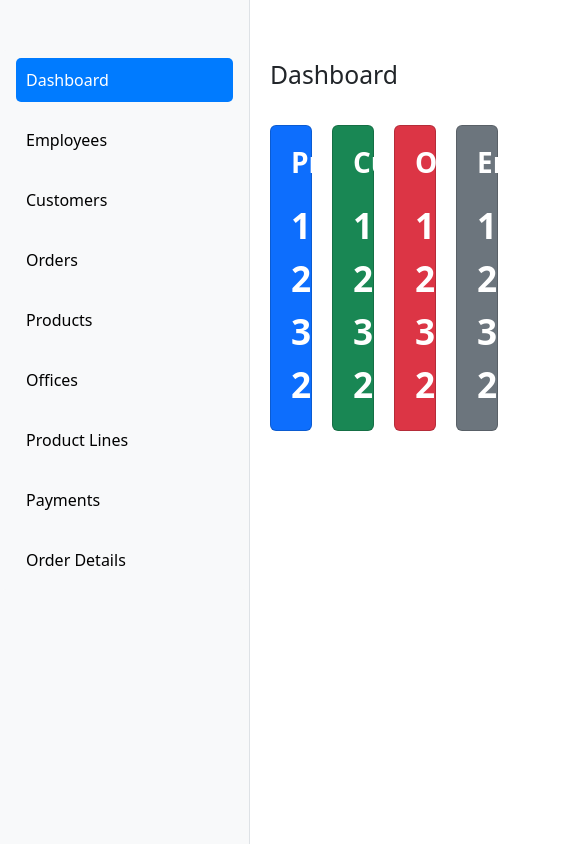
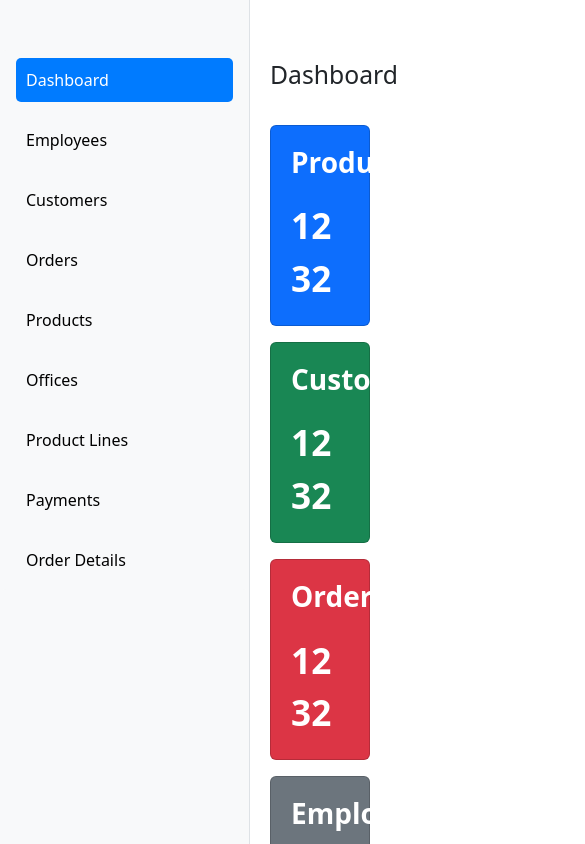
Before and after one commit to FabioMiguel2000/Company-Dashboard, a React (Vite) app in the folder client/: page / in a window 390 px wide. Shown: the top 844 px of the page, 585 px wide, since content can reach past the window. Built offline with nearby package versions, Linux system fonts and the light colour scheme.

Commit message:
client/feat: added responsiveness to main card wrapper

```diff
--- a/client/src/components/Dashboard/Dashboard.css
+++ b/client/src/components/Dashboard/Dashboard.css
@@ -1,7 +1,7 @@
 .main-card-wrapper{
     display: grid;
     grid-template-columns: 1fr 1fr 1fr 1fr;
-    gap: 20px;
+    column-gap: 20px;
     margin: 15px 0;
 }
 
@@ -37,3 +37,15 @@
     align-items: center;
     justify-content: space-between;
 }
+@media screen and (max-width: 1400px) {
+    .main-card-wrapper {
+        grid-template-columns: 1fr 1fr;
+
+    }
+}
+
+@media screen and (max-width: 768px) {
+    .main-card-wrapper {
+        grid-template-columns: 1fr;
+    }
+}
```
